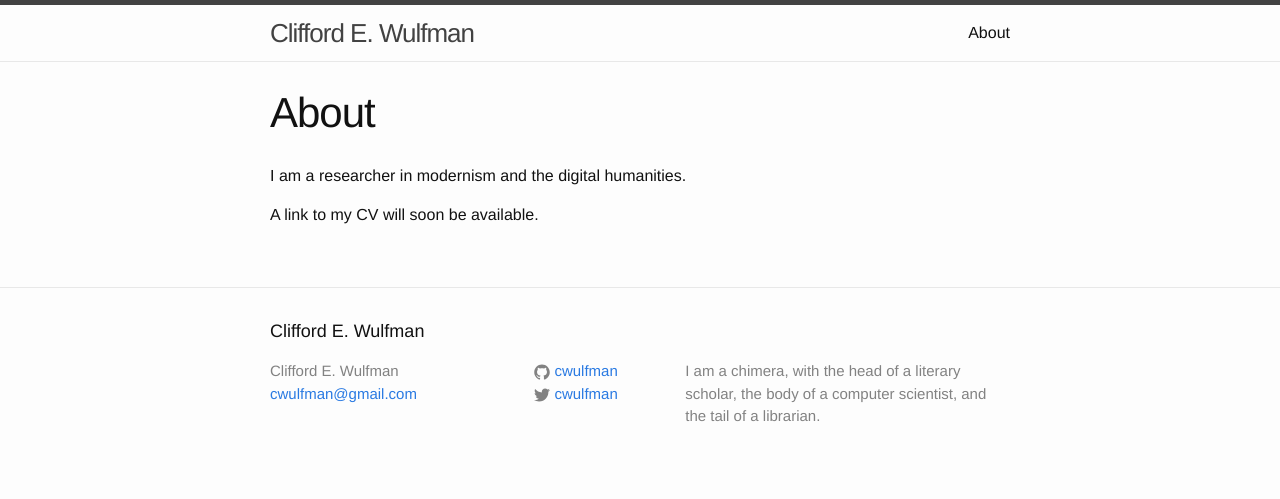
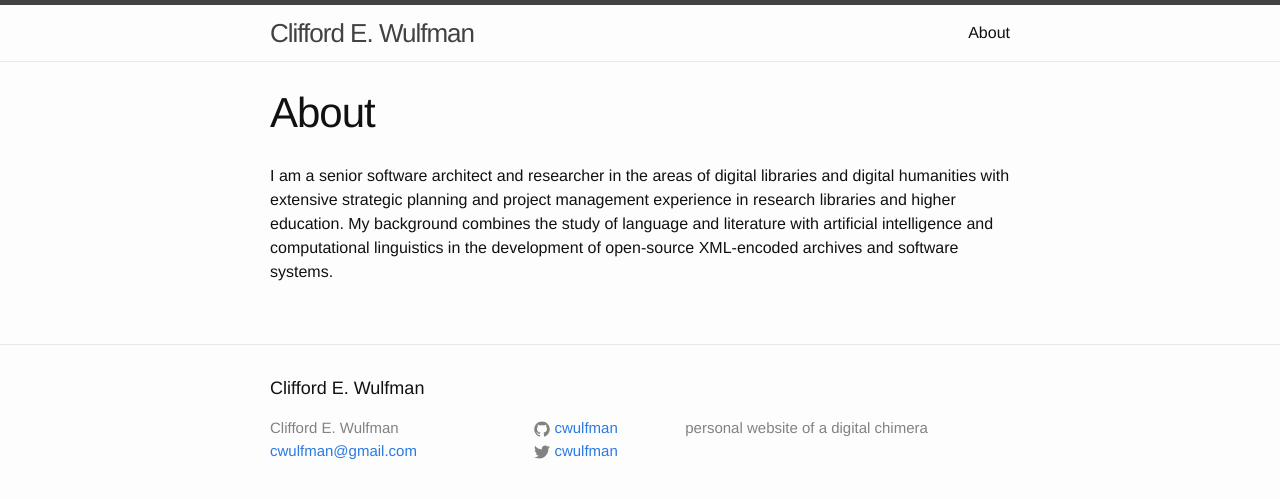
Before and after one commit to cwulfman/cwulfman.github.io, a Jekyll site: the page built from about/index.md, in a window 1280 px wide. Shown: the top 499 px of the page. Built offline with Jekyll 4.4.1, drawn with Linux system fonts in a browser that asks for light colours.

Commit message:
updates site.

```diff
--- a/_config.yml
+++ b/_config.yml
@@ -9,7 +9,7 @@
 title: Clifford E. Wulfman
 email: cwulfman@gmail.com
 description: > # this means to ignore newlines until "baseurl:"
-  I am a chimera, with the head of a literary scholar, the body of a computer scientist, and the tail of a librarian.
+  personal website of a digital chimera
 baseurl: "" # the subpath of your site, e.g. /blog
 url: "http://cwulfman.github.io" # the base hostname & protocol for your site
 twitter_username: cwulfman
--- a/about.md
+++ /dev/null
@@ -1,9 +0,0 @@
----
-layout: page
-title: About
-permalink: /about/
----
-
-I am a researcher in modernism and the digital humanities.
-
-A link to my CV will soon be available.
--- /dev/null
+++ b/about/index.md
@@ -0,0 +1,13 @@
+---
+layout: page
+title: About
+permalink: /about/
+---
+
+I am a senior software architect and researcher in the areas of
+digital libraries and digital humanities with extensive strategic
+planning and project management experience in research libraries and
+higher education. My background combines the study of language and
+literature with artificial intelligence and computational linguistics
+in the development of open-source XML-encoded archives and software
+systems.
```
Also changed, not shown: _posts/2016-10-22-under-blue-mountain.markdown (added, +22 -0 lines), cv/index.md (added, +1 -0 lines).
